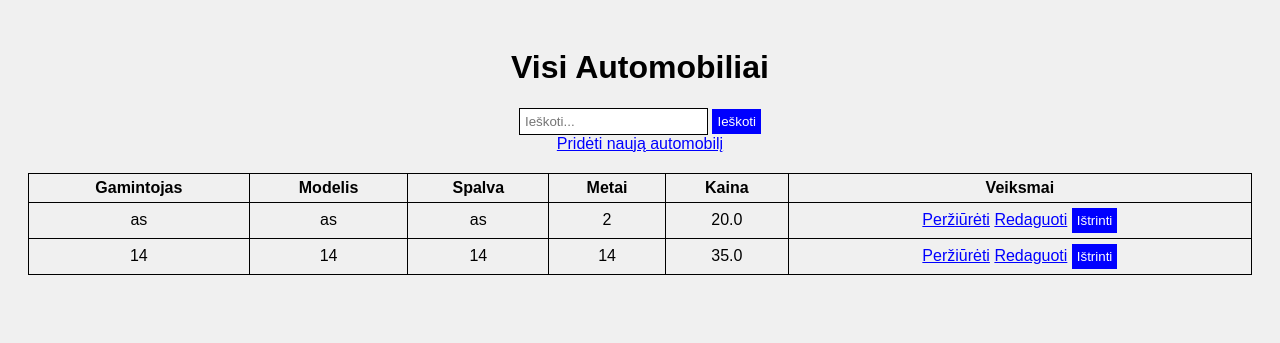
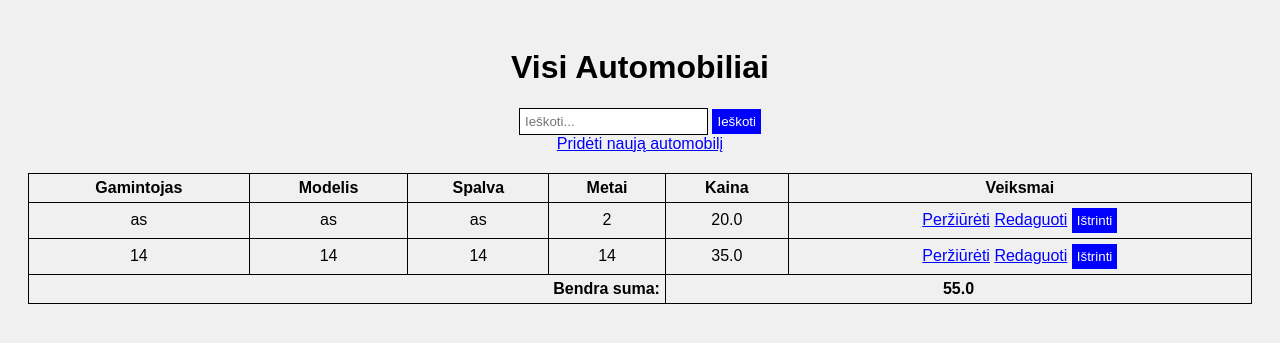
Before and after one commit to Stanc1k/Flask_Web_App, a Flask app: page / in a window 1280 px wide. Shown: the top 343 px of the page. Run offline with Flask 3, Linux system fonts and the light colour scheme.

Commit message:
Pridėta bendra suma

```diff
--- a/app.py
+++ b/app.py
@@ -28,7 +28,8 @@ with app.app_context():
 @app.route('/')
 def index():
     automobiliai = Automobilis.query.all()
-    return render_template('index.html', automobiliai=automobiliai)
+    bendra_kaina = db.session.query(db.func.sum(Automobilis.kaina)).scalar()  # Tiesioginė suma
+    return render_template('index.html', automobiliai=automobiliai, bendra_kaina=bendra_kaina)
 
 
 @app.route('/automobiliai/<int:id>')
--- a/templates/index.html
+++ b/templates/index.html
@@ -42,6 +42,12 @@
     </tr>
     {% endfor %}
     </tbody>
+    <tfoot>
+    <tr>
+        <td colspan="4" style="text-align:right;"><strong>Bendra suma:</strong></td>
+        <td colspan="2"><strong>{{ bendra_kaina }}</strong></td>
+    </tr>
+    </tfoot>
 </table>
 </body>
 </html>
```
Also changed, not shown: instance/automobiliai.db. Lines whose indentation alone changed are shown as unchanged.
